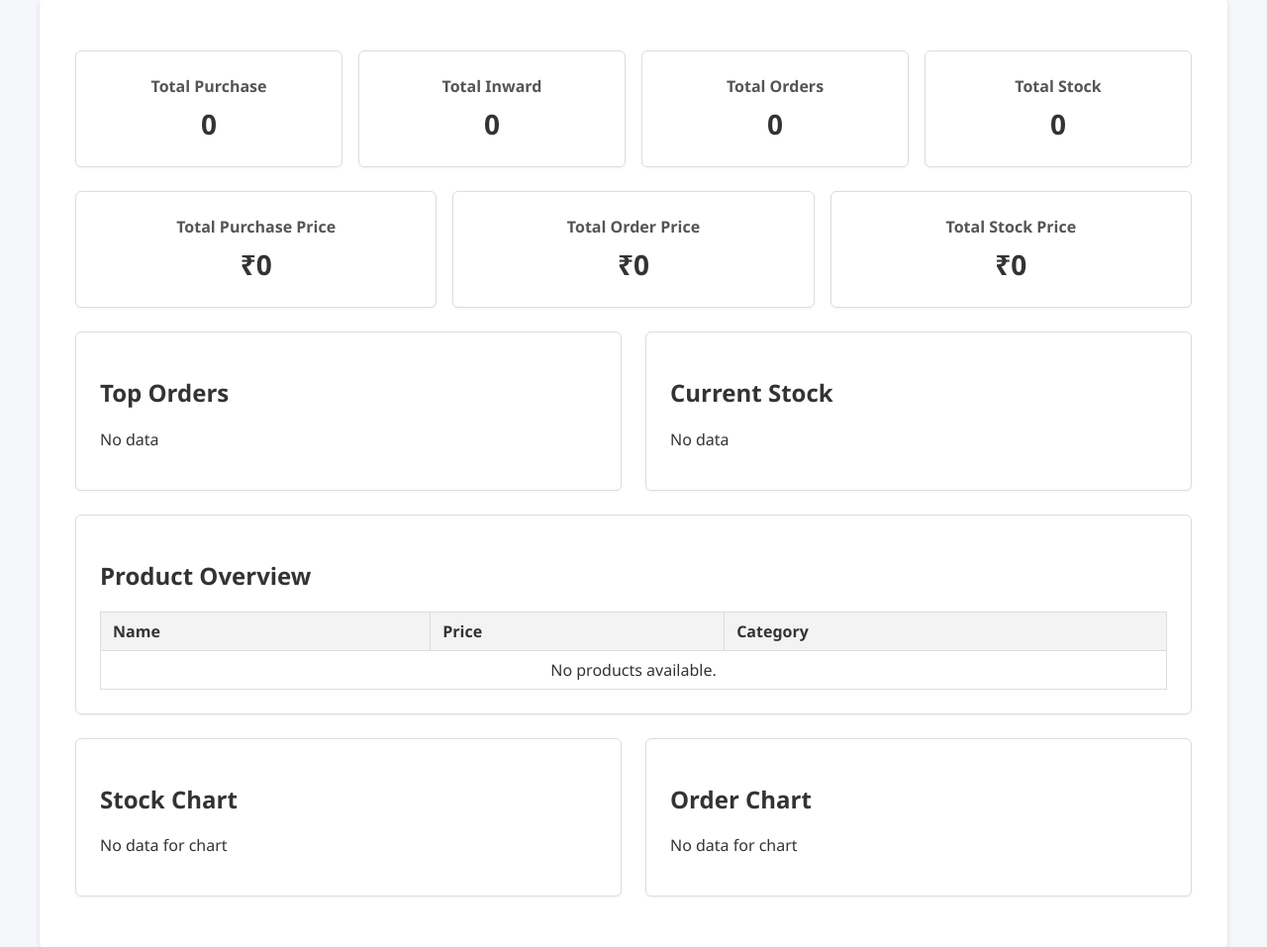
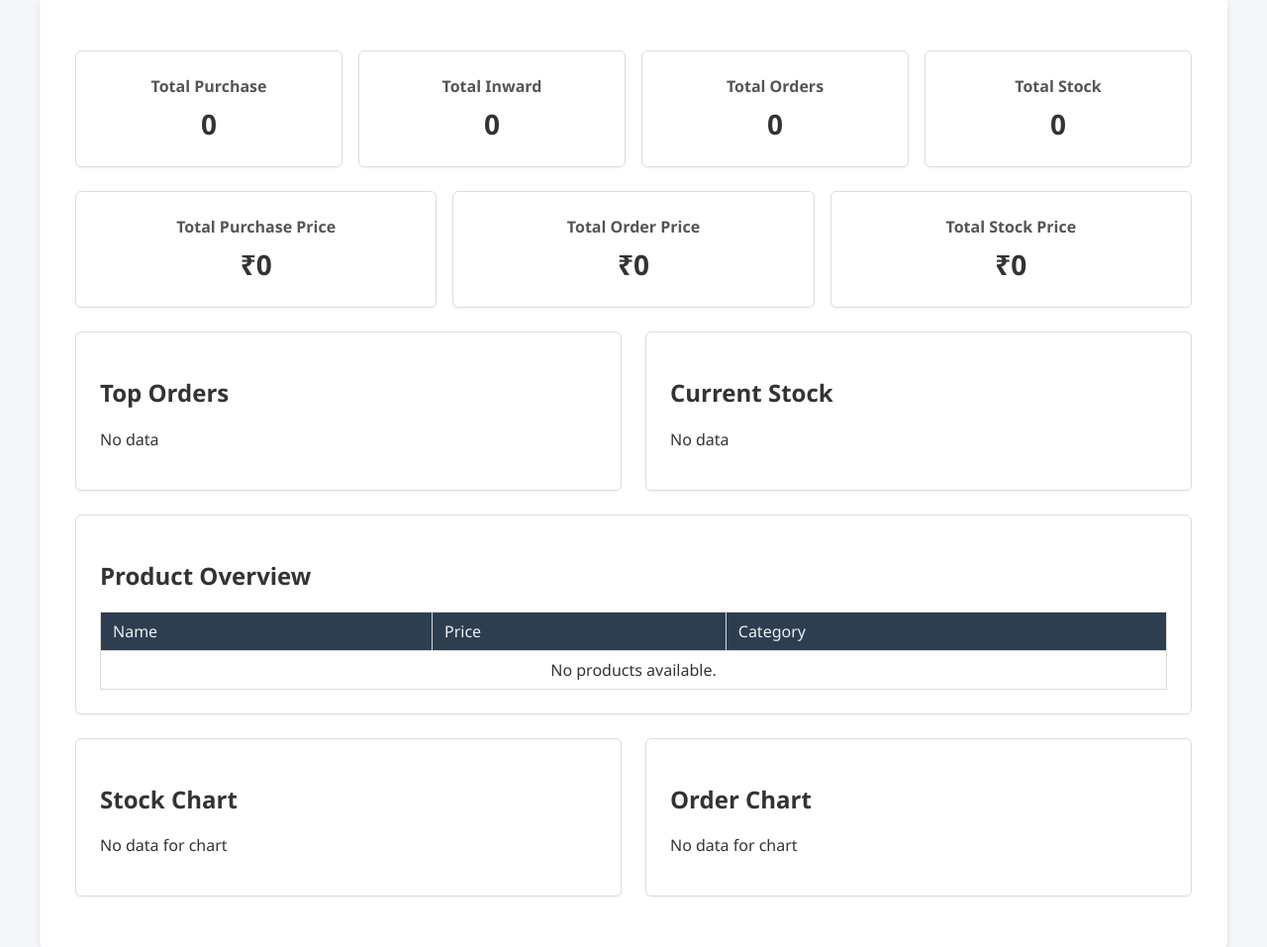
Before and after one commit to KMD-Vignesh/KMDV-CRM, a Django app: page / in a window 1280 px wide. Shown: the part 93-1050 px from the top of the page at 99% size. Run offline with Django 5.2, Linux system fonts and the light colour scheme; the visitor is signed in with stand-in values (Sample User, id 1); data that the repository does not hold is empty.

Commit message:
few changes in dashboard and table css

```diff
--- a/app/static/app/css/dashboard.css
+++ b/app/static/app/css/dashboard.css
@@ -72,17 +72,6 @@ body {
   box-sizing: border-box;
 }
 
-.dv-table th,
-.dv-table td {
-  padding: 8px 12px;
-  border: 1px solid #ddd;
-  text-align: left;
-}
-
-.dv-table th {
-  background: #f3f3f3;
-  font-weight: 600;
-}
 
 /* table tweak */
 .card .orders-table {
--- a/app/static/app/css/table_cont.css
+++ b/app/static/app/css/table_cont.css
@@ -16,13 +16,14 @@
 .dv-table th,
 .dv-table td {
   padding: 8px 12px;
-  border: 1px solid #ddd;
+  border: 1px solid #dbdbdb;
   text-align: left;
 }
 
 .dv-table th {
-  background: #f3f3f3;
-  font-weight: 600;
+  background: #2c3e50;;
+  color: #ecf0f1;
+  font-weight: 200;
 }
 
 .dv-table tr:hover {
```
